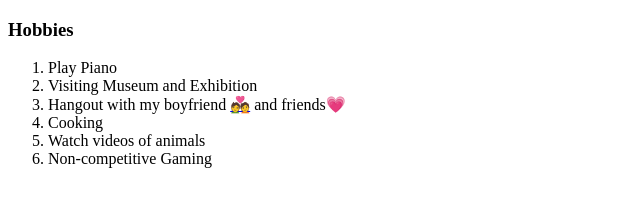
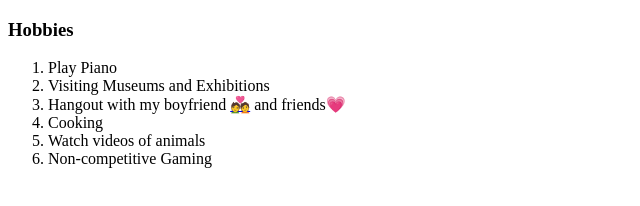
Before and after one commit to jeanleeeee/cv, a plain HTML site: page hobbies.html in a window 1280 px wide. Shown: the full height of the page, 0-640 px from the left. Drawn offline with Linux system fonts and the light colour scheme.

Commit message:
Update hobbies.html

```diff
--- a/hobbies.html
+++ b/hobbies.html
@@ -8,7 +8,7 @@
     <h3>Hobbies</h3>
     <ol>
       <li>Play Piano</li>
-      <li>Visiting Museum and Exhibition</li>
+      <li>Visiting Museums and Exhibitions</li>
       <li>Hangout with my boyfriend <a href="https://www.facebook.com/jordan.j.fernandez">💑</a>  and friends💗</li>
       <li>Cooking</li>
       <li>Watch videos of animals</li>
```
